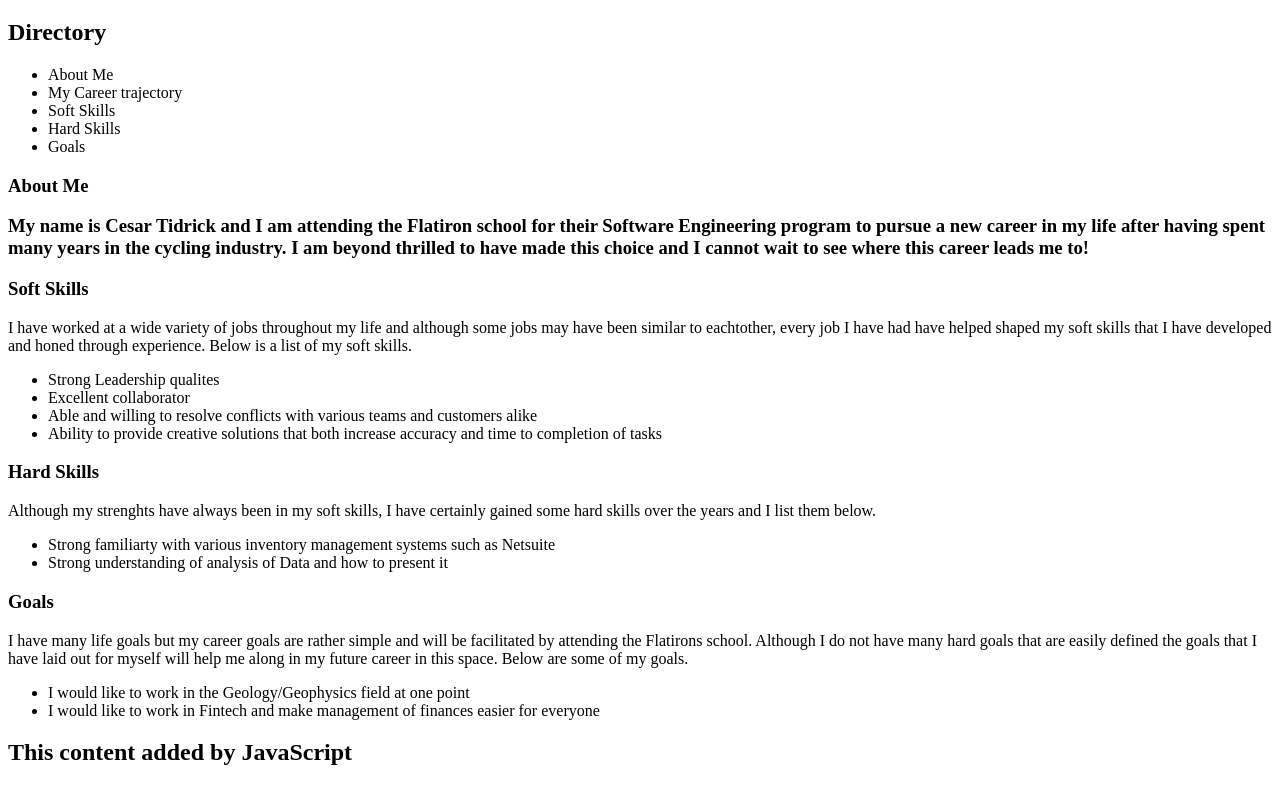
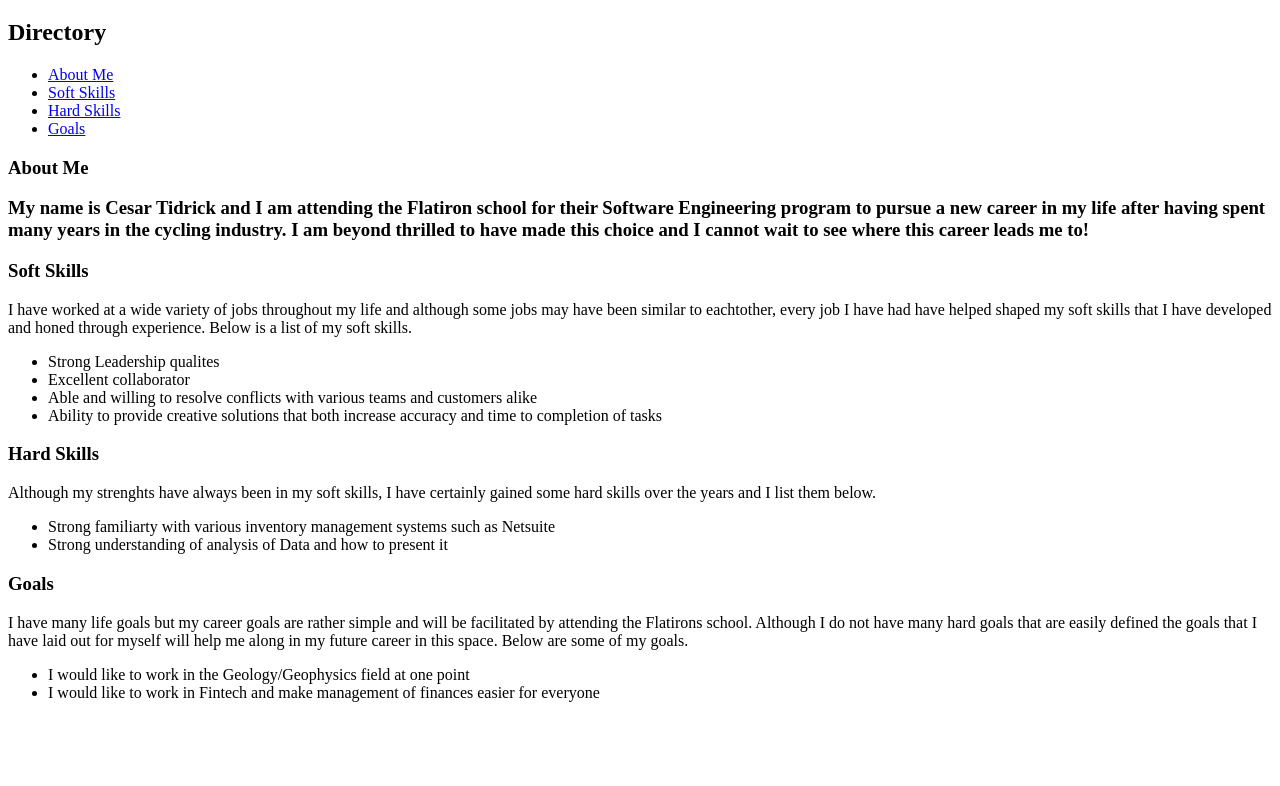
Before and after one commit to ctcoded/ctcoded.github.io, a plain HTML site: page index.html in a window 1280 px wide. Shown: the part 71-857 px from the top of the page. After the commit the page ends 800 px from the top, so only its background shows below. Drawn offline with Linux system fonts and the light colour scheme.

Commit message:
adding in links to other parts of page

```diff
--- a/index.html
+++ b/index.html
@@ -8,15 +8,14 @@
     <h1>Welcome to my page!</h1>
     <h2>Directory</h2>
         <ul>
-            <li>About Me</li>
-            <li>My Career trajectory</li>
-            <li>Soft Skills</li>
-            <li>Hard Skills</li>
-            <li>Goals</li>
+            <li><a href="#About me">About Me</a></li>
+            <li><a href="#Soft skills">Soft Skills</a></li>
+            <li><a href="Hard Skills">Hard Skills</a></li>
+            <li><a href="Goals">Goals</a></li>
         </ul>
-    <h3>About Me</h>
+    <h3 id='About me'>About Me</h>
         <p>My name is Cesar Tidrick and I am attending the Flatiron school for their Software Engineering program to pursue a new career in my life after having spent many years in the cycling industry. I am beyond thrilled to have made this choice and I cannot wait to see where this career leads me to! </p>
-    <h3>Soft Skills</h3>
+    <h3 id='Soft Skills'>Soft Skills</h3>
         <p>I have worked at a wide variety of jobs throughout my life and although some jobs may have been similar to eachtother, every job I have had have helped shaped my soft skills that I have developed and honed through experience. Below is a list of my soft skills.
             <ul>
                 <li>Strong Leadership qualites</li>
@@ -25,20 +24,19 @@
                 <li>Ability to provide creative solutions that both increase accuracy and time to completion of tasks</li>
             </ul>
         </p>
-    <h3>Hard Skills</h3>
+    <h3 id='Hard Skills'>Hard Skills</h3>
         <p>Although my strenghts have always been in my soft skills, I have certainly gained some hard skills over the years and I list them below.
             <ul>
                 <li>Strong familiarty with various inventory management systems such as Netsuite</li>
                 <li>Strong understanding of analysis of Data and how to present it</li>
             </ul>
         </p>
-    <h3>Goals</h3>
+    <h3 id='Goals'>Goals</h3>
         <p>I have many life goals but my career goals are rather simple and will be facilitated by attending the Flatirons school. Although I do not have many hard goals that are easily defined the goals that I have laid out for myself will help me along in my future career in this space. Below are some of my goals.
             <ul>
                 <li>I would like to work in the Geology/Geophysics field at one point</li>
                 <li>I would like to work in Fintech and make management of finances easier for everyone</li>
             </ul>
         </p>
-    <script src="script.js"></script>
   </body>
 </html>
```
